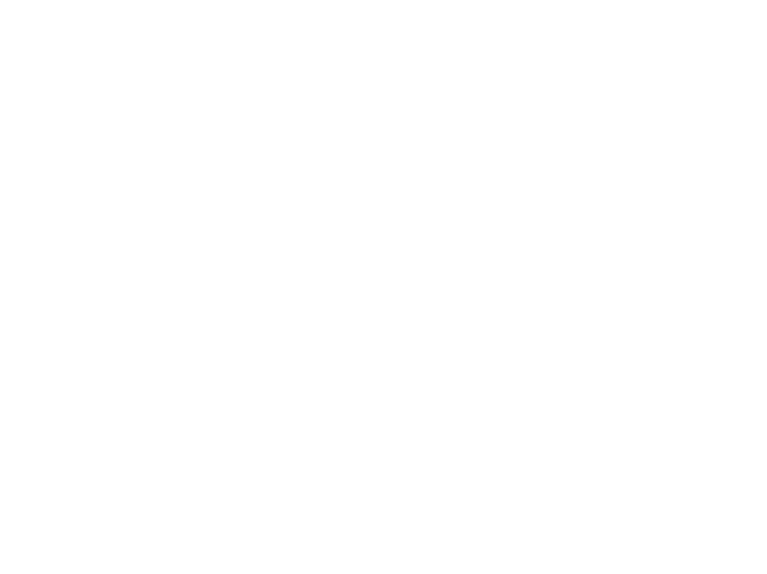
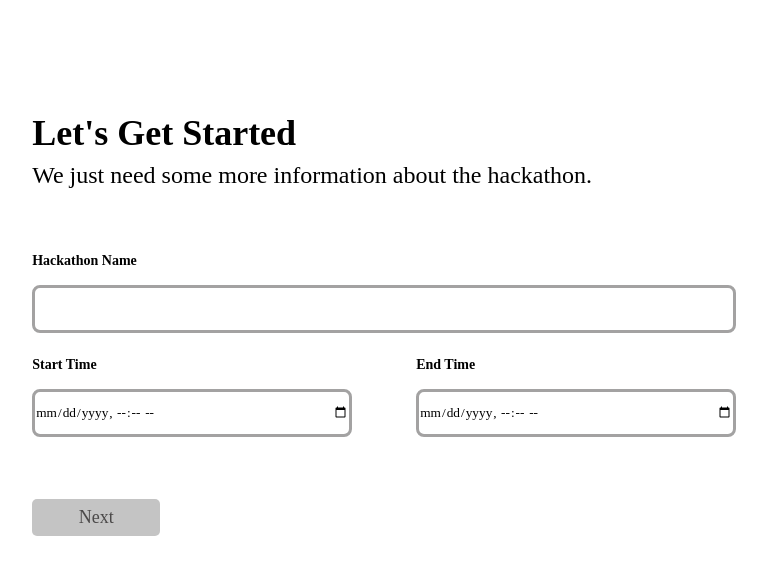
Before and after one commit to waiden674/Cadence, a React (Create React App) app in the folder packages/web/: page /onboard2 in a window 1280 px wide. Shown: the top 574 px of the page, without its empty margins (19-786 px from the left). Built offline with nearby package versions, Linux system fonts and the light colour scheme.

Commit message:
created 2nd and final step of onbaording process

```diff
--- a/packages/web/src/App.js
+++ b/packages/web/src/App.js
@@ -1,7 +1,8 @@
 import SignIn from "./onboarding/SignIn";
 import { BrowserRouter as Router, Switch, Route, Link } from "react-router-dom";
 import Landing from "./onboarding/Landing";
-import Onboard from "./onboarding/Onboard";
+import Onboard1 from "./onboarding/Onboard1";
+import Onboard2 from "./onboarding/Onboard2";
 
 function App() {
   return (
@@ -14,8 +15,11 @@ function App() {
       <Route exact path="/">
         <Landing />
       </Route>
-      <Route exact path="/onboard">
-        <Onboard/>
+      <Route exact path="/onboard1">
+        <Onboard1/>
+      </Route>
+      <Route exact path="/onboard2">
+        <Onboard2/>
       </Route>
     </Router>
   );
--- a/packages/web/src/onboarding/Onboard.css
+++ b/packages/web/src/onboarding/Onboard1.css
@@ -14,7 +14,7 @@
 .onboard-content{
     width: 55vw;
     align-self: center;
-    margin-top: 7vh;
+    margin-top: 4vh;
 }
 
 .onboard-form{
@@ -51,6 +51,7 @@
 
 .tag-input-container{
     display: flex;
+    flex-wrap: wrap;
     border: 3.5px solid rgb(163, 162, 162);
     border-radius: 8px;
     padding: 0.5rem;
@@ -62,9 +63,9 @@
     align-items: center;
     width:min-content;
     padding: 0.3rem 0.5rem;
-    border-radius: 8px;
+    border-radius: 10px;
     color: white;
-    margin: 0 0.2rem;
+    margin: 0.2rem 0.2rem;
 }
 
 .skill p{
@@ -80,13 +81,13 @@
 }
 
 .onboard-skills-input{
-    height: 130%;
-    width: 100%;
+    flex-basis: auto;
     margin-left: 0.5rem;
+    margin-right: auto;
     padding: 0;
     -webkit-appearance: none;
     border: none;
-    font-size: 18px;
+    font-size: 20px;
     align-self: center;
 
 }
@@ -109,7 +110,8 @@ input:focus, textarea:focus, select:focus{
     background-color: #C4C4C4;
     transition: all 0.2s linear;
     align-self: flex-end;
-    margin-top: 5%;
+    margin-top: 30%;
+
 }
 
 .onboard-button:hover{
--- a/packages/web/src/onboarding/Onboard.js
+++ b/packages/web/src/onboarding/Onboard1.js
@@ -1,6 +1,7 @@
 import React, {useState} from 'react'
+import { Link } from "react-router-dom";
 import { AiFillCloseCircle } from "react-icons/ai";
-import "./Onboard.css";
+import "./Onboard1.css";
 
 
 {/*Props: firstName */}
@@ -56,7 +57,7 @@ const Onboard = (props) => {
                     })}
                     <input type="text" className="onboard-skills-input" onKeyUp={newSkill}></input>
                 </div>
-                <button className="onboard-button" >Done</button>
+               <Link to="/onboard2"> <button className="onboard-button" >Next</button></Link>
             </div>
 </section>
         </div>
--- /dev/null
+++ b/packages/web/src/onboarding/Onboard2.css
@@ -0,0 +1,78 @@
+* {
+  margin: 0;
+  padding: 0;
+  box-sizing: border-box;
+  font-family: Avenir;
+}
+
+.onboard2-container{
+    margin: 14vh 4vw;
+    display: flex;
+    flex-direction: column;
+}
+
+.onboard2-title{
+    font-size: 36px;
+    margin-bottom: 0.5rem;
+}
+
+.onboard2-form{
+    display: flex;
+    flex-direction: column;
+    width: min-content;
+}
+
+.onboard2-tag{
+    font-size: 24px;
+    margin-bottom: 4rem;
+}
+
+.onboard2-label{
+    font-size: 14px;
+    font-weight: 800;
+    margin-bottom: 1rem;
+}
+
+.onboard2-input{
+    width: 55vw;
+    height: 3rem;
+    border-radius: 8px;
+    border: 3.5px solid rgb(163, 162, 162);
+    margin-bottom: 1.5rem;
+
+}
+
+.input-group{
+    display: flex;
+    flex-direction: column;
+}
+
+.onboard2-col{
+    display: flex;
+    justify-content: space-between;
+}
+
+#date-time{
+    width: 25vw;
+}
+
+.onboard-button{
+    padding: 0.5rem 1.5rem;
+    border-radius: 5px;
+    width: 10vw;
+    color: #4b4949;
+    border: none;
+    font: inherit;
+    cursor: pointer;
+    outline: inherit;
+    font-size: 18px;
+    font-weight: 500;
+    background-color: #C4C4C4;
+    transition: all 0.2s linear;
+    align-self: flex-end;
+    margin-bottom: 10%;
+}
+
+a{
+    width: min-content;
+}
--- /dev/null
+++ b/packages/web/src/onboarding/Onboard2.js
@@ -0,0 +1,31 @@
+import React, {useState} from 'react'
+import { Link } from "react-router-dom";
+import "./Onboard2.css";
+
+const Onboard2 = () => {
+    return (
+        <div className="onboard2-container">
+            <h1 className="onboard2-title">Let's Get Started</h1>
+            <p className="onboard2-tag">We just need some more information about the hackathon.</p>
+
+            <form className="onboard2-form">
+            <label className="onboard2-label">Hackathon Name</label>
+            <input type="text" className="onboard2-input" id="hack-name"></input>
+
+            <section className="onboard2-col">
+                <div className="input-group">
+                    <label className="onboard2-label">Start Time</label>
+                    <input className="onboard2-input" type="datetime-local" id="date-time"></input>
+                </div>
+                <div className="input-group">
+                    <label className="onboard2-label">End Time</label>
+                    <input className="onboard2-input" type="datetime-local" id="date-time"></input>
+                </div>
+            </section>
+            <Link to="/onboard2"> <button className="onboard-button" >Next</button></Link>
+            </form>
+        </div>
+    )
+}
+
+export default Onboard2
```
